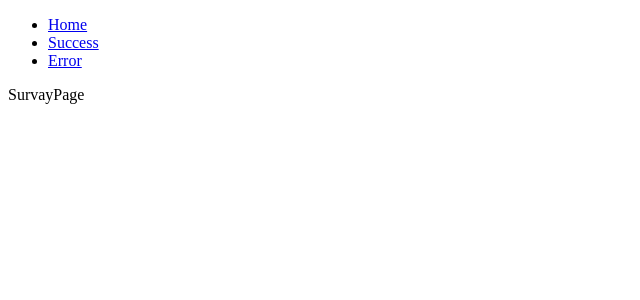
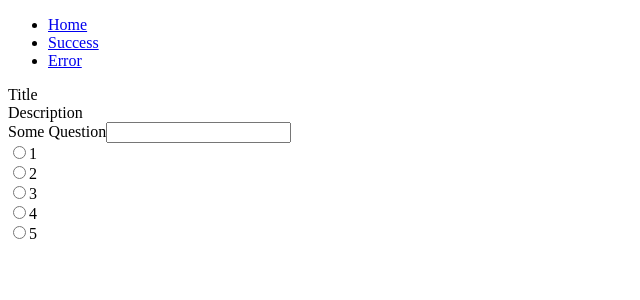
Before and after one commit to Kristina456/Online-survey, a React (Create React App) app: page / in a window 1280 px wide. Shown: the top 300 px of the page, without its empty margins (0-640 px from the left). Built offline with nearby package versions, Linux system fonts and the light colour scheme.

Commit message:
add SurvayPage structure

```diff
--- a/src/pages/SurvayPage.jsx
+++ b/src/pages/SurvayPage.jsx
@@ -1,5 +1,36 @@
 import React from "react";
 
 export default function SurvayPage() {
-	return <div>SurvayPage</div>;
+	return (
+		<div>
+			<div>Title</div>
+			<div>Description</div>
+			<form>
+				<div>
+					<label htmlFor="question">Some Question</label>
+					<input type="text" name="question" required />
+				</div>
+				<div>
+					<input type="radio" name="number-radio-input" value="1" />
+					<label>1</label>
+				</div>
+				<div>
+					<input type="radio" name="number-radio-input" value="2" />
+					<label>2</label>
+				</div>
+				<div>
+					<input type="radio" name="number-radio-input" value="3" />
+					<label>3</label>
+				</div>
+				<div>
+					<input type="radio" name="number-radio-input" value="4" />
+					<label>4</label>
+				</div>
+				<div>
+					<input type="radio" name="number-radio-input" value="5" />
+					<label>5</label>
+				</div>
+			</form>
+		</div>
+	);
 }
```
